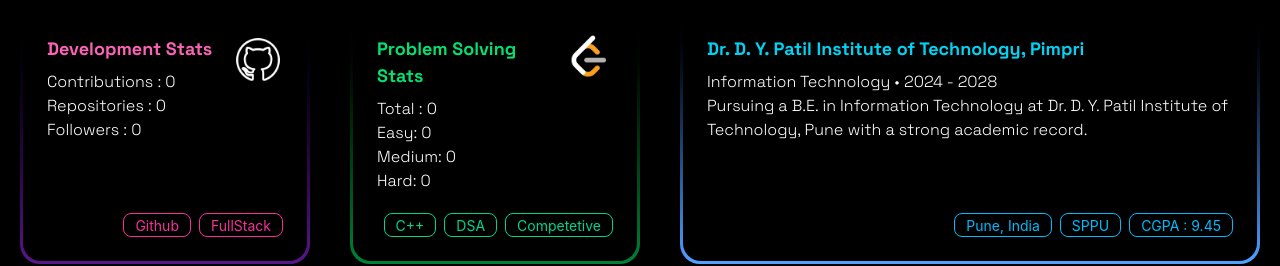
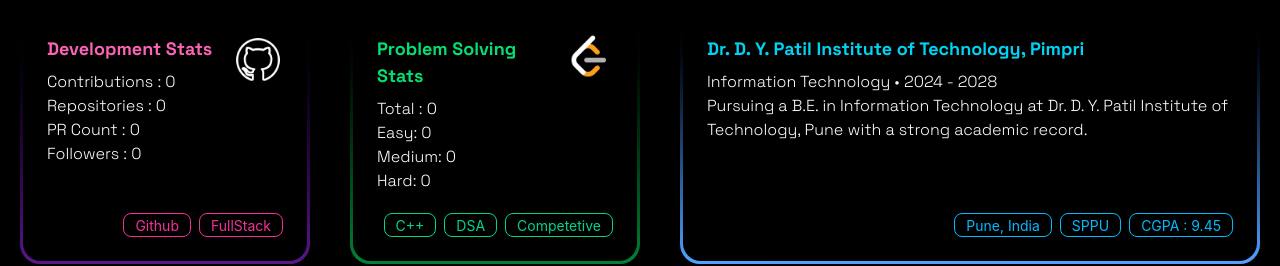
Before and after one commit to ShouryaShinde/Personal-Portfolio-Website, a React (Vite) app in the folder frontend/: page / in a window 1280 px wide. Shown: the part 1220-1486 px from the top of the page. Built offline with nearby package versions, Linux system fonts and the light colour scheme; no server answers.

Commit message:
UI : Add PR Count metric to Github Highlight card

```diff
--- a/frontend/src/components/Highlights.jsx
+++ b/frontend/src/components/Highlights.jsx
@@ -8,7 +8,7 @@
 
 function Highlights() {
   const [stats, setStats] = useState(null);
-
+  const [PRcount , setPRcount] = useState(null) ;
   const [contibutions, setContributions] = useState(null);
   const [leetstats, setleetStats] = useState(null);
 
@@ -19,9 +19,16 @@
   }, []);
 
   useEffect(() => {
+    fetch("https://api.github.com/search/issues?q=is:pr+author:ShouryaShinde")
+      .then((res) => res.json())
+      .then((data) => setPRcount(data.total_count)) ;
+  } , []) ;
+
+  useEffect(() => {
     fetch("https://github-contributions-api.jogruber.de/v4/ShouryaShinde")
       .then((res) => res.json())
       .then((data) => {
+        console.log(data) ;
         const totalContributions = Object.values(data.total).reduce(
           (sum, year) => sum + year,
           0,
@@ -98,7 +105,7 @@
               title="Development Stats"
               src={GithubIcon}
               ht="50px"
-              text={`Contributions : ${contibutions ?? 0}\nRepositories : ${stats?.public_repos ?? 0}\nFollowers : ${stats?.followers ?? 0}`}
+              text={`Contributions : ${contibutions ?? 0}\nRepositories : ${stats?.public_repos ?? 0}\nPR Count : ${PRcount ?? 0}\nFollowers : ${stats?.followers ?? 0}`}
               badge={["Github", "FullStack"]}
               badgeStyle="badge-secondary"
             />
```
